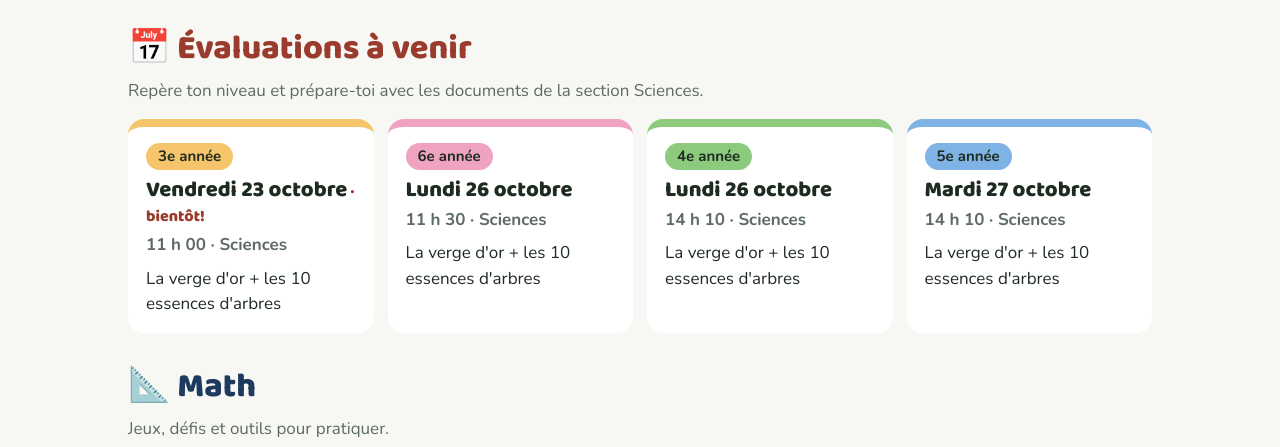
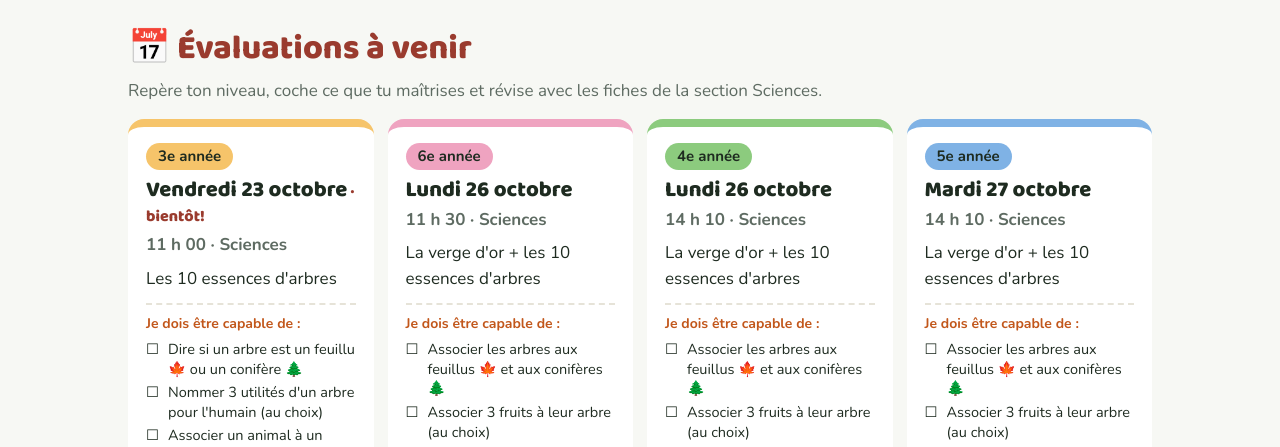
Before and after one commit to thejoyfulclassroom9/thejoyfulclassroom9.github.io, a plain HTML site: page index.html in a window 1280 px wide. Shown: the part 305-752 px from the top of the page. Drawn offline with nearby package versions, Linux system fonts and the light colour scheme.

Commit message:
Add files via upload

```diff
--- a/index.html
+++ b/index.html
@@ -67,6 +67,11 @@ section .intro{color:var(--doux);margin:0 0 16px}
 .eval .quand{font-family:"Baloo 2",sans-serif;font-weight:800;font-size:22px;line-height:1.15;margin-top:4px}
 .eval .heure{font-weight:700;color:var(--doux)}
 .eval .sujet{margin:4px 0 0}
+.eval .cap{color:#C2571B;font-weight:800;font-size:14px;margin-top:8px;padding-top:8px;border-top:2px dashed #e6e3d8}
+.eval ul.app{list-style:none;padding:0;margin:2px 0 0;display:flex;flex-direction:column;gap:4px}
+.eval ul.app li{font-size:14.5px;line-height:1.35;padding-left:22px;position:relative}
+.eval ul.app li::before{content:"☐";position:absolute;left:0;top:0}
+.rappel{margin-top:14px;background:#eaf5ee;border-radius:14px;padding:12px 16px;font-size:15px;line-height:1.5}
 .eval.bientot .quand::after{content:" · bientôt!";color:#9A3B2E;font-size:16px}
 footer{text-align:center;color:var(--doux);font-size:14px;padding:20px}
 @media(max-width:640px){header{grid-template-columns:1fr;min-height:260px}header .math{min-height:130px}header .sci{min-height:130px}}
@@ -98,8 +103,9 @@ footer{text-align:center;color:var(--doux);font-size:14px;padding:20px}
 
   <section id="evals">
     <h2>📅 Évaluations à venir</h2>
-    <p class="intro">Repère ton niveau et prépare-toi avec les documents de la section Sciences.</p>
+    <p class="intro">Repère ton niveau, coche ce que tu maîtrises et révise avec les fiches de la section Sciences.</p>
     <div class="evals" id="grilleEvals"></div>
+    <div class="rappel" id="rappelArbres">🍁 <b>Feuillus :</b> érable à sucre, érable rouge, bouleau blanc, bouleau jaune, chêne rouge, peuplier faux-tremble<br>🌲 <b>Conifères :</b> sapin baumier, épinette blanche, pin blanc, thuya occidental</div>
   </section>
 
   <section id="math">
@@ -129,10 +135,10 @@ const SOUS_TITRE = "École Marie-Anne · 3e à 6e année";
 // Évaluations : elles disparaissent toutes seules le lendemain de leur date.
 // niveau : "3e", "4e", "5e" ou "6e". date : AAAA-MM-JJ.
 const EVALUATIONS = [
-  { niveau:"3e", matiere:"Sciences", date:"2026-10-23", heure:"11 h 00", sujet:"La verge d'or + les 10 essences d'arbres" },
-  { niveau:"6e", matiere:"Sciences", date:"2026-10-26", heure:"11 h 30", sujet:"La verge d'or + les 10 essences d'arbres" },
-  { niveau:"4e", matiere:"Sciences", date:"2026-10-26", heure:"14 h 10", sujet:"La verge d'or + les 10 essences d'arbres" },
-  { niveau:"5e", matiere:"Sciences", date:"2026-10-27", heure:"14 h 10", sujet:"La verge d'or + les 10 essences d'arbres" },
+  { niveau:"3e", matiere:"Sciences", date:"2026-10-23", heure:"11 h 00", sujet:"Les 10 essences d'arbres" , apprendre:["Dire si un arbre est un feuillu 🍁 ou un conifère 🌲", "Nommer 3 utilités d'un arbre pour l'humain (au choix)", "Associer un animal à un arbre (au choix)", "Donner 1 info de plus sur un arbre (au choix)"] },
+  { niveau:"6e", matiere:"Sciences", date:"2026-10-26", heure:"11 h 30", sujet:"La verge d'or + les 10 essences d'arbres" , apprendre:["Associer les arbres aux feuillus 🍁 et aux conifères 🌲", "Associer 3 fruits à leur arbre (au choix)", "Associer 3 feuilles ou aiguilles à leur arbre (au choix)", "Associer 2 animaux à leur arbre", "🌼 Verge d'or : donner 3 caractéristiques"] },
+  { niveau:"4e", matiere:"Sciences", date:"2026-10-26", heure:"14 h 10", sujet:"La verge d'or + les 10 essences d'arbres" , apprendre:["Associer les arbres aux feuillus 🍁 et aux conifères 🌲", "Associer 3 fruits à leur arbre (au choix)", "Associer 3 feuilles ou aiguilles à leur arbre (au choix)", "🌼 Verge d'or : donner 3 caractéristiques"] },
+  { niveau:"5e", matiere:"Sciences", date:"2026-10-27", heure:"14 h 10", sujet:"La verge d'or + les 10 essences d'arbres" , apprendre:["Associer les arbres aux feuillus 🍁 et aux conifères 🌲", "Associer 3 fruits à leur arbre (au choix)", "Associer 3 feuilles ou aiguilles à leur arbre (au choix)", "Associer 1 animal à un arbre (au choix)", "🌼 Verge d'or : donner 3 caractéristiques"] },
 ];
 
 const RESSOURCES = [
@@ -190,7 +196,7 @@ const MOIS=["janvier","février","mars","avril","mai","juin","juillet","août","
   const liste=EVALUATIONS.map(e=>{const [a,m,j]=e.date.split("-").map(Number);return {...e,d:new Date(a,m-1,j)};})
     .filter(e=>e.d>=auj).sort((x,y)=>x.d-y.d||x.heure.localeCompare(y.heure));
   const el=document.getElementById("grilleEvals");
-  if(!liste.length){el.innerHTML='<div class="vide">Aucune évaluation prévue pour l\'instant. 😎</div>';return;}
+  if(!liste.length){document.getElementById('rappelArbres').style.display='none';el.innerHTML='<div class="vide">Aucune évaluation prévue pour l\'instant. 😎</div>';return;}
   el.innerHTML=liste.map(e=>{
     const jours=Math.round((e.d-auj)/864e5);
     const quand=jours===0?"Aujourd'hui":jours===1?"Demain":`${JOURS[e.d.getDay()]} ${e.d.getDate()} ${MOIS[e.d.getMonth()]}`;
@@ -198,7 +204,7 @@ const MOIS=["janvier","février","mars","avril","mai","juin","juillet","août","
       <span class="niv-badge">${esc(e.niveau)} année</span>
       <span class="quand">${esc(quand.charAt(0).toUpperCase()+quand.slice(1))}</span>
       <span class="heure">${esc(e.heure)} · ${esc(e.matiere)}</span>
-      <p class="sujet">${esc(e.sujet)}</p></div>`;}).join("");
+      <p class="sujet">${esc(e.sujet)}</p>${(e.apprendre||[]).length?`<div class="cap">Je dois être capable de :</div><ul class="app">${e.apprendre.map(a=>`<li>${esc(a)}</li>`).join("")}</ul>`:""}</div>`;}).join("");
 })();
 remplir("grilleMath","math","Les activités de math arrivent bientôt!");
 remplir("grilleScience","science","Les activités de sciences arrivent bientôt!");
```
